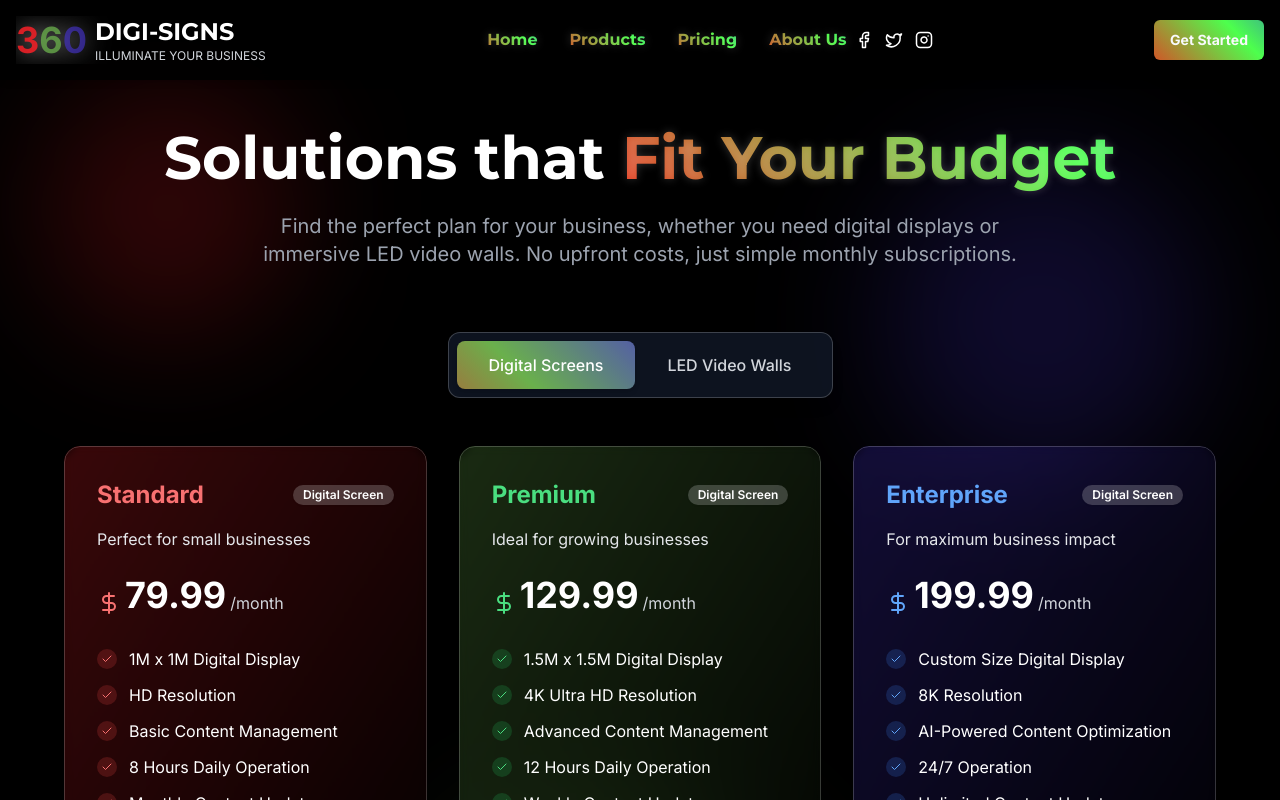
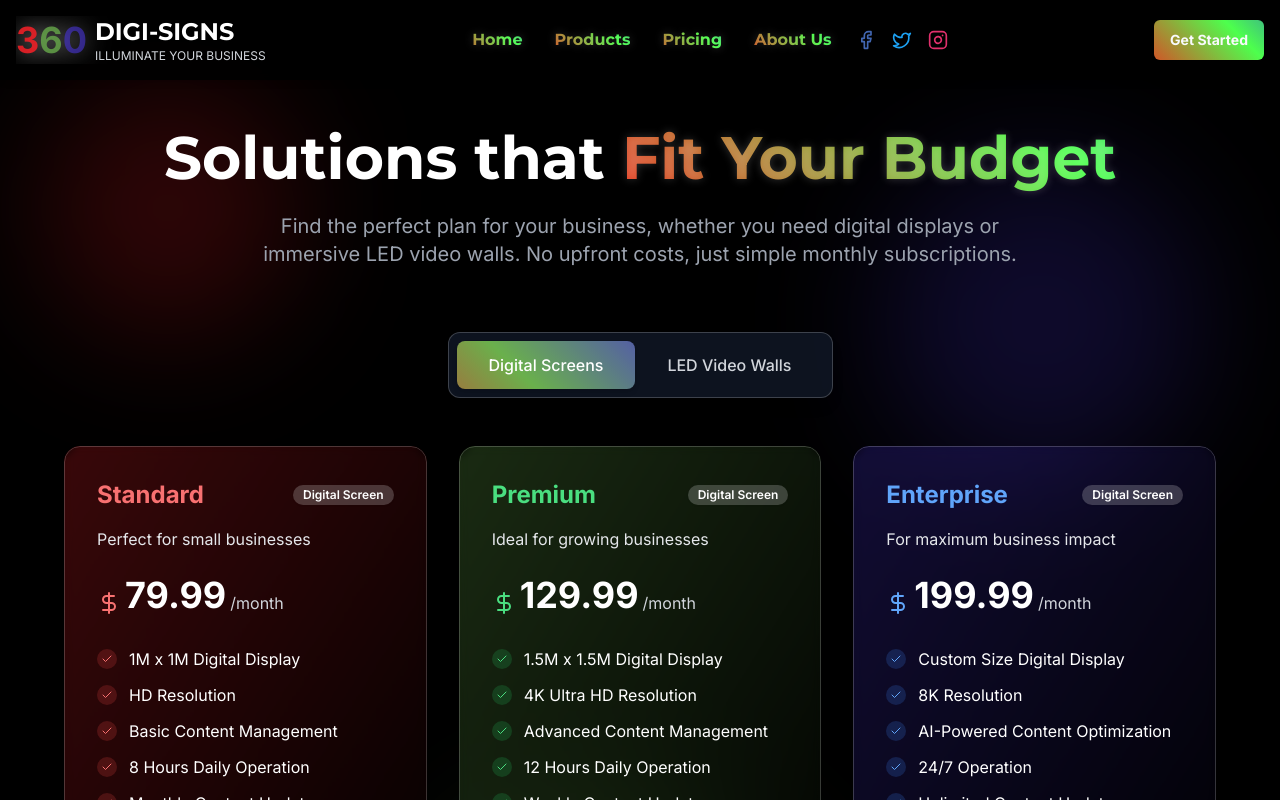
Before and after one commit to Admin360DigiSigns/glow-screen-subscription-hub, a React (Vite) app: page /pricing in a window 1280 px wide. Shown: the top 800 px of the page. Built offline with nearby package versions, Linux system fonts and the light colour scheme.

Commit message:
Fix: Adjust spacing and icon color
Adjust spacing after "About Us" and retain original icon colors.

```diff
--- a/src/components/Navbar.tsx
+++ b/src/components/Navbar.tsx
@@ -36,17 +36,17 @@ const Navbar = () => {
               <span className="text-rgb-animated font-display" font-bold><Link to="/products">Products</Link></span>
 
               <span className="text-rgb-animated font-display" font-bold><Link to="/pricing">Pricing</Link></span>
-              <div className="flex items-center space-x-2">
-                <span className="text-rgb-animated font-display" font-bold><a href="/#showcase">About Us</a></span>
-                <div className="flex items-center space-x-3 ml-2 social-icons-container">
-                  <a href="https://facebook.com" target="_blank" rel="noopener noreferrer" className="social-icon facebook hover:scale-110 transition-transform">
-                    <Facebook size={18} className="text-white hover:text-[#4267B2] transition-colors" />
+              <div className="flex items-center">
+                <span className="text-rgb-animated font-display mr-4" font-bold><a href="/#showcase">About Us</a></span>
+                <div className="flex items-center space-x-4 ml-2 social-icons-container">
+                  <a href="https://facebook.com" target="_blank" rel="noopener noreferrer" className="social-icon hover:scale-110 transition-transform">
+                    <Facebook size={20} className="text-[#4267B2]" />
                   </a>
-                  <a href="https://twitter.com" target="_blank" rel="noopener noreferrer" className="social-icon twitter hover:scale-110 transition-transform">
-                    <Twitter size={18} className="text-white hover:text-[#1DA1F2] transition-colors" />
+                  <a href="https://twitter.com" target="_blank" rel="noopener noreferrer" className="social-icon hover:scale-110 transition-transform">
+                    <Twitter size={20} className="text-[#1DA1F2]" />
                   </a>
-                  <a href="https://instagram.com" target="_blank" rel="noopener noreferrer" className="social-icon instagram hover:scale-110 transition-transform">
-                    <Instagram size={18} className="text-white hover:text-[#E1306C] transition-colors" />
+                  <a href="https://instagram.com" target="_blank" rel="noopener noreferrer" className="social-icon hover:scale-110 transition-transform">
+                    <Instagram size={20} className="text-[#E1306C]" />
                   </a>
                 </div>
               </div>
@@ -88,15 +88,15 @@ const Navbar = () => {
           <Link to="/products" className="block px-3 py-2 rounded-md text-base font-display font-bold text-white hover:bg-gray-900 animate-glow-pulse">Products</Link>
           <Link to="/pricing" className="block px-3 py-2 rounded-md text-base font-display font-bold text-white hover:bg-gray-900 animate-glow-pulse">Pricing</Link>
           <a href="/#showcase" className="block px-3 py-2 rounded-md text-base font-display font-bold text-white hover:bg-gray-900 animate-glow-pulse">About Us</a>
-          <div className="flex items-center space-x-4 px-3 py-2">
+          <div className="flex items-center space-x-4 px-3 py-2 mt-2">
             <a href="https://facebook.com" target="_blank" rel="noopener noreferrer" className="social-icon-mobile">
-              <Facebook size={20} className="text-white hover:text-[#4267B2]" />
+              <Facebook size={22} className="text-[#4267B2]" />
             </a>
             <a href="https://twitter.com" target="_blank" rel="noopener noreferrer" className="social-icon-mobile">
-              <Twitter size={20} className="text-white hover:text-[#1DA1F2]" />
+              <Twitter size={22} className="text-[#1DA1F2]" />
             </a>
             <a href="https://instagram.com" target="_blank" rel="noopener noreferrer" className="social-icon-mobile">
-              <Instagram size={20} className="text-white hover:text-[#E1306C]" />
+              <Instagram size={22} className="text-[#E1306C]" />
             </a>
           </div>
           <div className="px-3 py-2">
```
